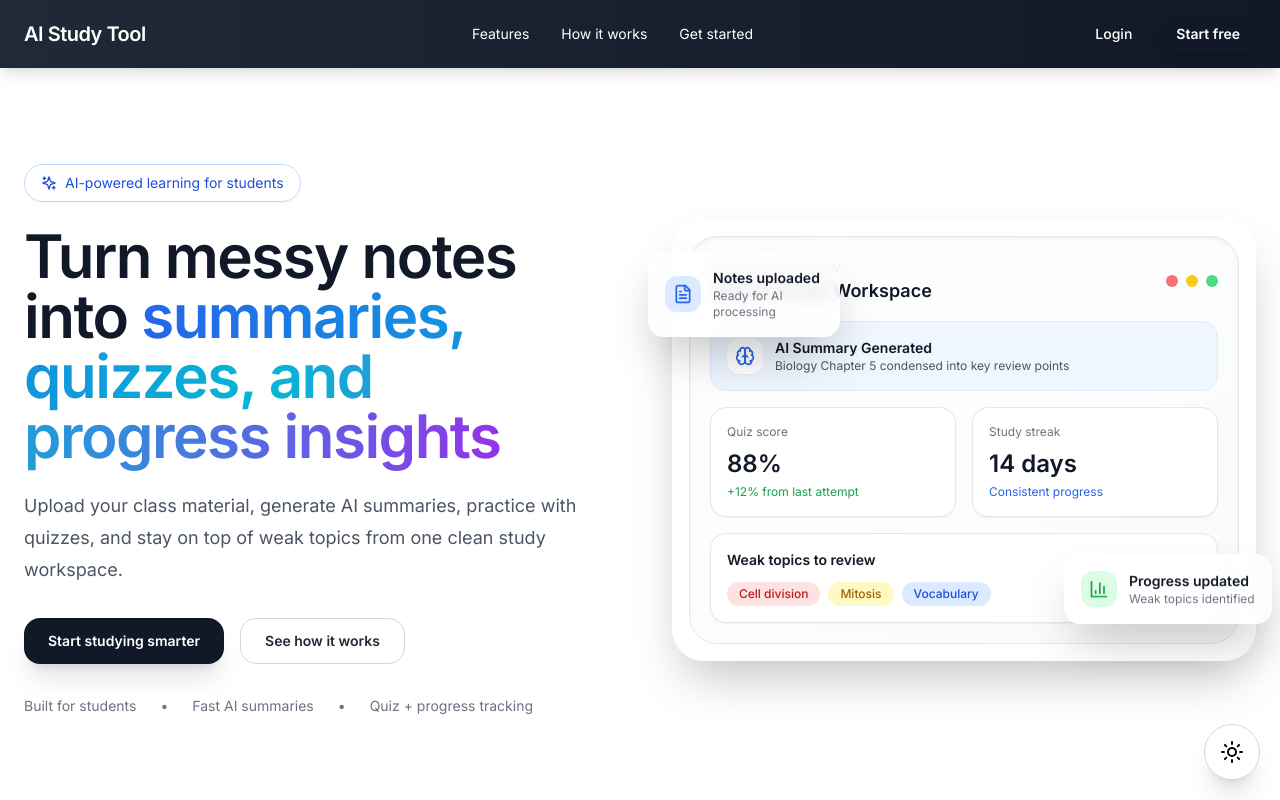
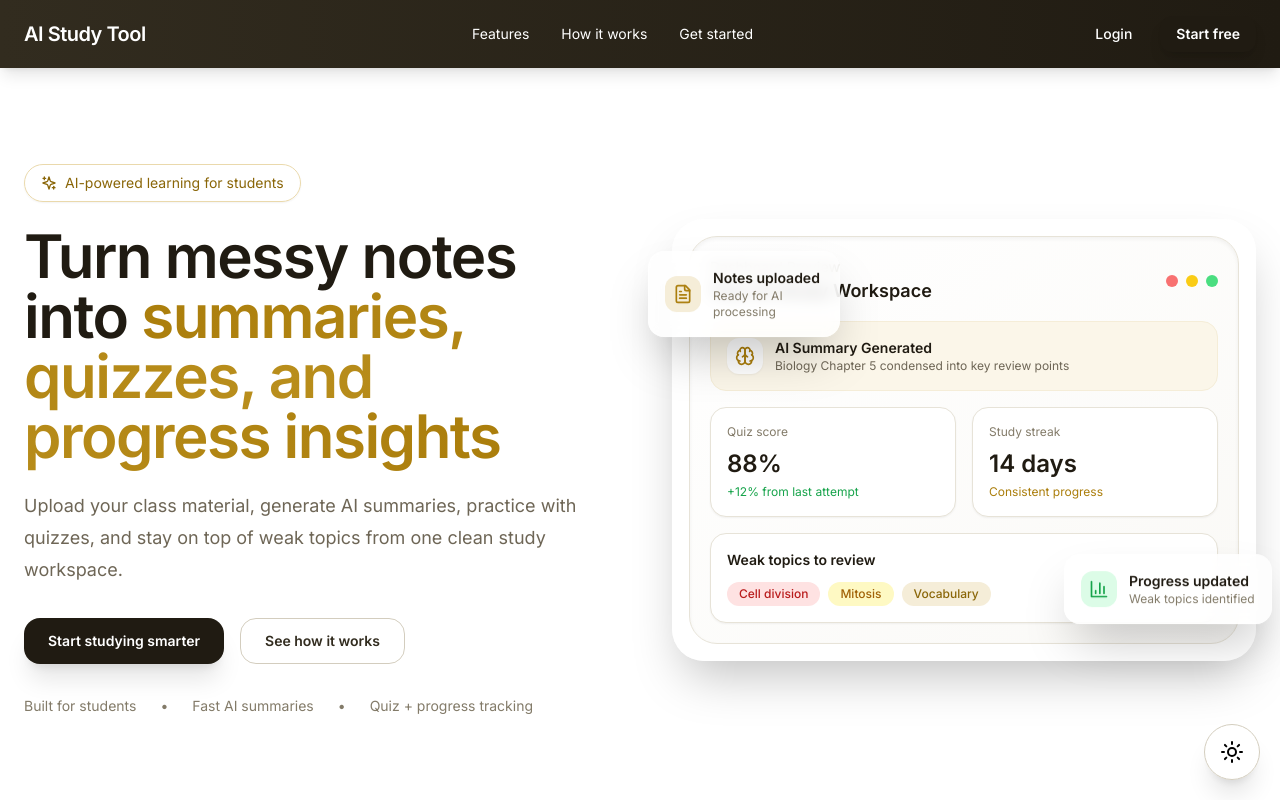
Before and after one commit to TeamLuna-dev/ai_study_tool, a React (Vite) app: page / in a window 1280 px wide. Shown: the top 800 px of the page. Built offline with nearby package versions, Linux system fonts and the light colour scheme; no server answers; the HTML template or start-up script is replaced by a standard one.

Commit message:
SCRUM-4: retheme Tailwind to gilt-on-paper tokens and warm grays

```diff
--- a/tailwind.config.js
+++ b/tailwind.config.js
@@ -1,4 +1,36 @@
 /** @type {import('tailwindcss').Config} */
+
+// Single gold ramp, anchored at 600 = #AB7E0C (the pinned accent).
+// Reused below to collapse every legacy accent hue into one brand voice.
+const gilt = {
+  50: "#FBF6E9",
+  100: "#F5EDD8",
+  200: "#EAD9AC",
+  300: "#DCC17A",
+  400: "#CBA544",
+  500: "#B98E1C",
+  600: "#AB7E0C",
+  700: "#8A6608",
+  800: "#6E5109",
+  900: "#5A420C",
+  950: "#33260A",
+};
+
+// Warm neutral ramp — replaces the default cool-blue-tinted gray.
+const warmGray = {
+  50: "#FAF9F6",
+  100: "#F3F1EB",
+  200: "#E7E3D8",
+  300: "#D3CDBE",
+  400: "#A79E8B",
+  500: "#837B69",
+  600: "#6E6656",
+  700: "#514B3E",
+  800: "#322C1F",
+  900: "#201B12",
+  950: "#141109",
+};
+
 export default {
   darkMode: "class",
 
@@ -9,35 +41,53 @@ export default {
   theme: {
     extend: {
       colors: {
-        primary: {
-          50: '#f0f9ff',
-          100: '#e0f2fe',
-          200: '#bae6fd',
-          300: '#7dd3fc',
-          400: '#38bdf8',
-          500: '#0ea5e9',
-          600: '#0284c7',
-          700: '#0369a1',
-          800: '#075985',
-          900: '#0c4a6e',
-          950: '#082f49',
+        // Named semantic tokens (light theme values; dark theme is
+        // applied via `.dark:` variants at the component level).
+        paper: "#FCFBF8",
+        surface: "#FFFFFF",
+        ink: {
+          DEFAULT: "#1A160D",
+          soft: "#6E6656",
+          faint: "#A79E8B",
         },
-        secondary: {
-          50: '#fdf4ff',
-          100: '#fae8ff',
-          200: '#f5d0fe',
-          300: '#f0abfc',
-          400: '#e879f9',
-          500: '#d946ef',
-          600: '#c026d3',
-          700: '#a21caf',
-          800: '#86198f',
-          900: '#701a75',
-          950: '#4a044e',
+        hairline: "#ECE7DA",
+        gilt: {
+          ...gilt,
+          ink: "#8A6608",
+          wash: "#F5EDD8",
+        },
+        "on-gilt": "#FFFFFF",
+
+        // Collapse every legacy multi-hue accent into the one gold voice.
+        primary: gilt,
+        secondary: gilt,
+        blue: gilt,
+        sky: gilt,
+        indigo: gilt,
+        purple: gilt,
+        violet: gilt,
+        fuchsia: gilt,
+        cyan: gilt,
+
+        // Warm the neutral ramp so gray-950 etc. read warm, not cool-blue.
+        gray: warmGray,
+
+        // Semantic status colors (success/error/warning) keep Tailwind
+        // defaults — they are not the brand accent.
+      },
+      fontFamily: {
+        display: ["Fraunces", "Iowan Old Style", "Palatino", "Georgia", "serif"],
+        sans: ["Inter", "system-ui", "sans-serif"],
+      },
+      // Shared entrance motion for auth/onboarding cards.
+      keyframes: {
+        fadeSlideUp: {
+          from: { opacity: "0", transform: "translateY(24px)" },
+          to: { opacity: "1", transform: "translateY(0)" },
         },
       },
-      fontFamily: {
-        sans: ['Inter', 'system-ui', 'sans-serif'],
+      animation: {
+        "fade-slide-up": "fadeSlideUp 0.5s cubic-bezier(0.16,1,0.3,1) both",
       },
     },
   },
```
